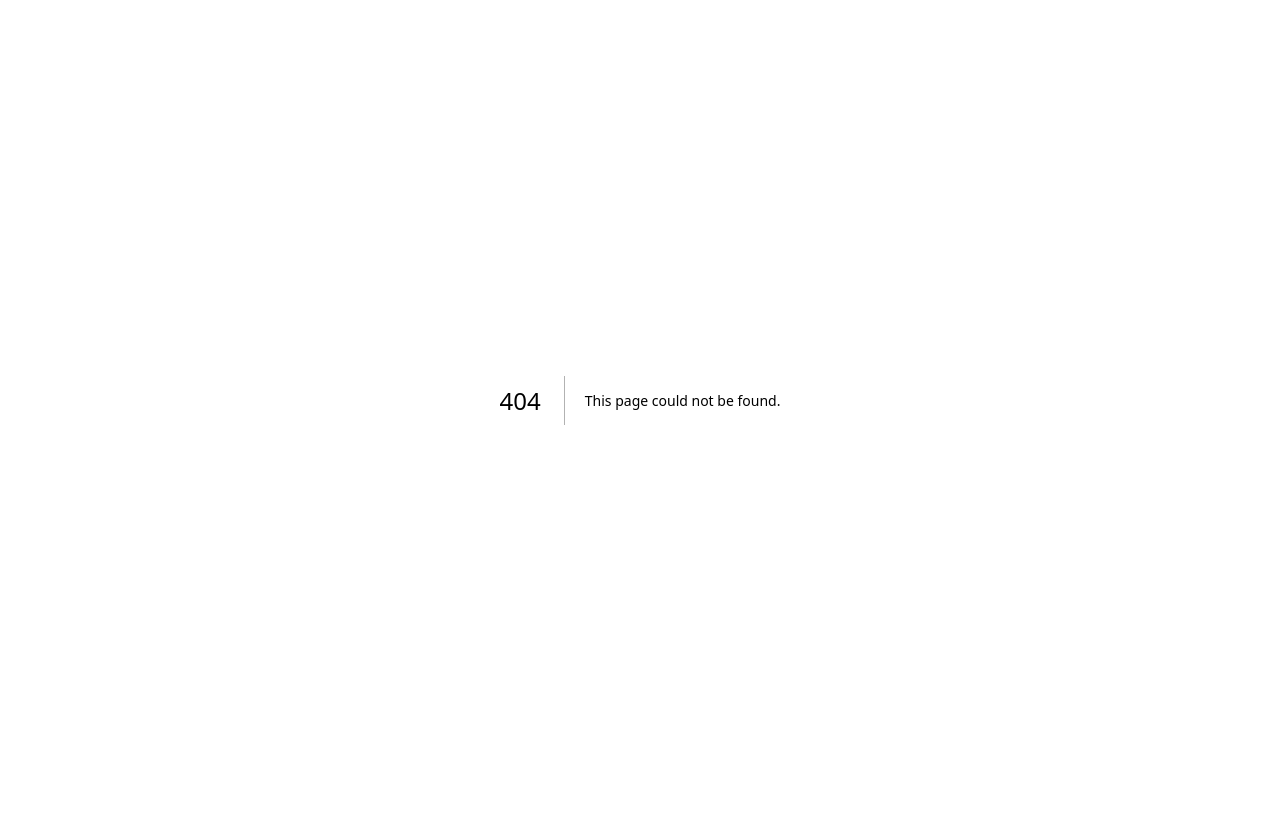
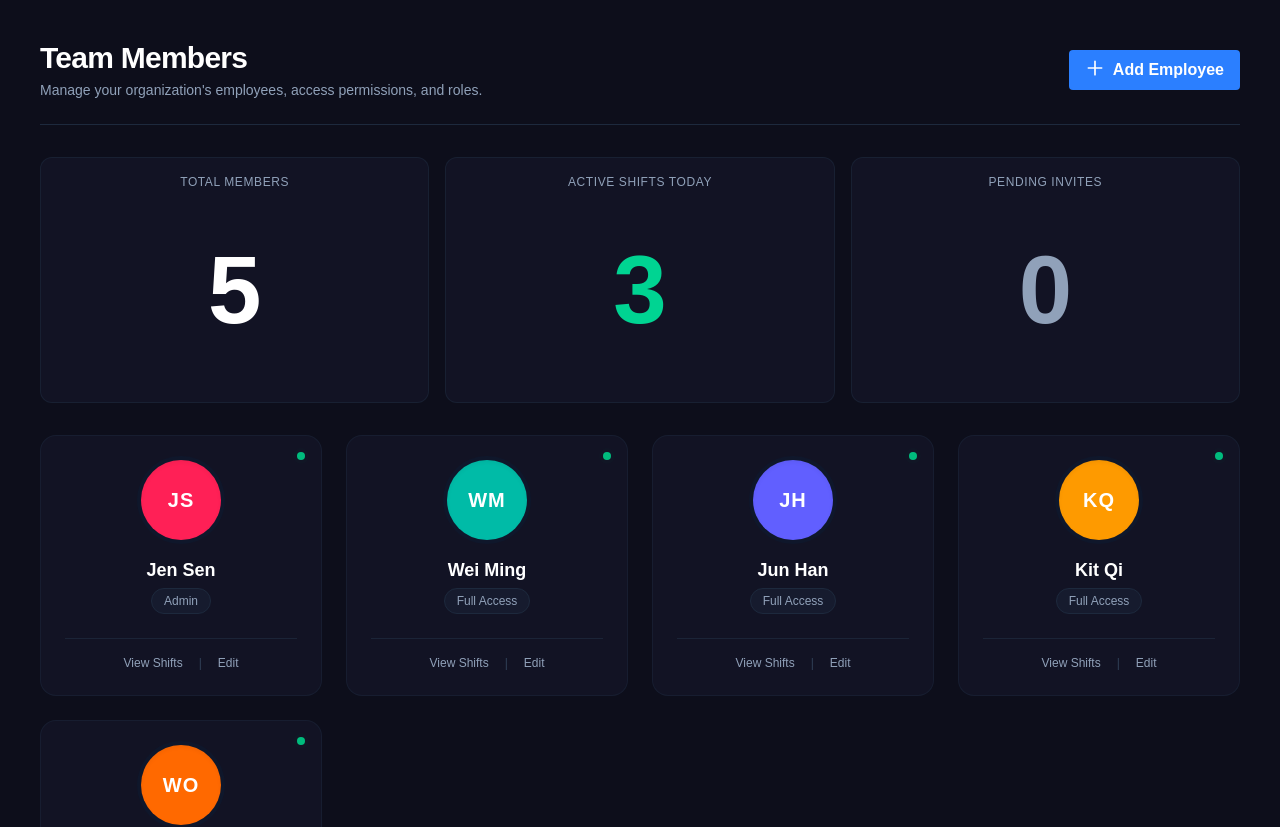
Before and after one commit to LLENNP90/AOT-Hackathon, a Next.js app in the folder frontend/: page /member in a window 1280 px wide. Before the commit this address had no page. Shown: the top 827 px of the page. Before the commit the page ends 800 px from the top, so only its background shows below. Built offline with nearby package versions, Linux system fonts and the light colour scheme.

Commit message:
Member
Completed with mock data

```diff
--- /dev/null
+++ b/frontend/app/member/page.tsx
@@ -0,0 +1,97 @@
+'use client';
+
+import React, { useState } from 'react';
+
+
+interface Member {
+  id: string;
+  name: string;
+  role: string;
+  avatarUrl?: string;
+  initials: string;
+  status: 'Active' | 'Inactive';
+  colorClass: string;
+}
+
+const MembersSection: React.FC = () => {
+  const [members] = useState<Member[]>([
+    { id: '1', name: 'Jen Sen', role: 'Admin', initials: 'JS', status: 'Active', colorClass: 'bg-rose-500' },
+    { id: '2', name: 'Wei Ming', role: 'Full Access', initials: 'WM', status: 'Active', colorClass: 'bg-teal-500' },
+    { id: '3', name: 'Jun Han', role: 'Full Access', initials: 'JH', status: 'Active', colorClass: 'bg-indigo-500' },
+    { id: '4', name: 'Kit Qi', role: 'Full Access', initials: 'KQ', status: 'Active', colorClass: 'bg-amber-500' },
+    { id: '5', name: 'Wayne Ong', role: 'Full Access', initials: 'WO', status: 'Active', colorClass: 'bg-orange-500' },
+  ]);
+
+  return (
+    <div className="min-h-screen bg-[#0d0e1b] text-slate-100 p-6 md:p-10">
+      <div className="flex flex-col sm:flex-row sm:items-center sm:justify-between gap-4 border-b border-slate-800 pb-6 mb-8">
+        <div>
+          <h1 className="text-2xl font-bold tracking-tight text-white sm:text-3xl">Team Members</h1>
+          <p className="mt-1 text-sm text-slate-400">
+            Manage your organization's employees, access permissions, and roles.
+          </p>
+        </div>
+        <button
+          type="button"
+          className="inline-flex bg-blue-500 hover:bg-blue-700 text-white font-bold py-2 px-4 rounded focus:outline-none focus:shadow-outline"
+        >
+          <svg className="w-5 h-5 mr-2" fill="none" stroke="currentColor" viewBox="0 0 24 24">
+            <path strokeLinecap="round" strokeLinejoin="round" strokeWidth="2" d="M12 4v16m8-8H4" />
+          </svg>
+          Add Employee
+        </button>
+      </div>
+
+      {/* Quick Metrics Bar */}
+      <div className="grid grid-cols-1 sm:grid-cols-3 gap-4 mb-8">
+        <div className="bg-[#121324] border border-slate-800/60 p-4 rounded-xl">
+          <p className="text-xs text-center font-medium text-slate-400 uppercase tracking-wider">Total Members</p>
+          <p className="text-center text-8xl font-bold text-white mt-1 p-12">{members.length}</p>
+        </div>
+        <div className="bg-[#121324] border border-slate-800/60 p-4 rounded-xl">
+          <p className="text-xs text-center font-medium text-slate-400 uppercase tracking-wider">Active Shifts Today</p>
+          <p className="text-center text-8xl font-bold text-emerald-400 mt-1 p-12">3</p>
+        </div>
+        <div className="bg-[#121324] border border-slate-800/60 p-4 rounded-xl">
+          <p className="text-xs text-center font-medium text-slate-400 uppercase tracking-wider">Pending Invites</p>
+          <p className="text-center text-8xl font-bold text-slate-400 mt-1 p-12">0</p>
+        </div>
+      </div>
+
+      {/* Members Grid layout */}
+      <div className="grid grid-cols-1 sm:grid-cols-2 lg:grid-cols-3 xl:grid-cols-4 gap-6">
+        {members.map((member) => (
+          <div
+            key={member.id}
+            className="bg-[#121324] border border-slate-800/50 hover:border-slate-700/80 rounded-2xl p-6 flex flex-col items-center text-center transition-all duration-200 group relative overflow-hidden"
+          >
+
+            <span className="absolute top-4 right-4 flex h-2 w-2">
+              <span className="animate-ping absolute inline-flex h-full w-full rounded-full bg-emerald-400 opacity-75"></span>
+              <span className="relative inline-flex rounded-full h-2 w-2 bg-emerald-500"></span>
+            </span>
+            <div className={`w-20 h-20 rounded-full ${member.colorClass} flex items-center justify-center text-white font-bold text-xl shadow-inner mb-4 tracking-wider ring-4 ring-slate-900`}>
+              {member.initials}
+            </div>
+            <h3 className="font-semibold text-lg text-white group-hover:text-blue-400 transition-colors">
+              {member.name}
+            </h3>
+            <p className="text-xs font-medium text-slate-400 mt-1 bg-slate-800/40 px-3 py-1 rounded-full border border-slate-800">
+              {member.role}
+            </p>
+
+            {/* Actions Quick-menu simulation */}
+            <div className="mt-6 pt-4 border-t border-slate-800/80 w-full flex justify-center gap-4 text-xs font-medium text-slate-400">
+              <button className="hover:text-white transition-colors">View Shifts</button>
+              <span className="text-slate-700">|</span>
+              <button className="hover:text-rose-400 transition-colors">Edit</button>
+            </div>
+          </div>
+        ))}
+      </div>
+
+    </div>
+  );
+};
+
+export default MembersSection;
--- a/frontend/app/page.tsx
+++ b/frontend/app/page.tsx
@@ -30,6 +30,18 @@ export default function Page() {
       >
         Signup
       </Link>
+      <Link
+        href="/member"
+        style={{
+          padding: '8px 16px',
+          backgroundColor: '#000',
+          color: '#fff',
+          borderRadius: '4px',
+          textDecoration: 'none'
+        }}
+      >
+        member
+      </Link>
     </div>
   );
 }
```
